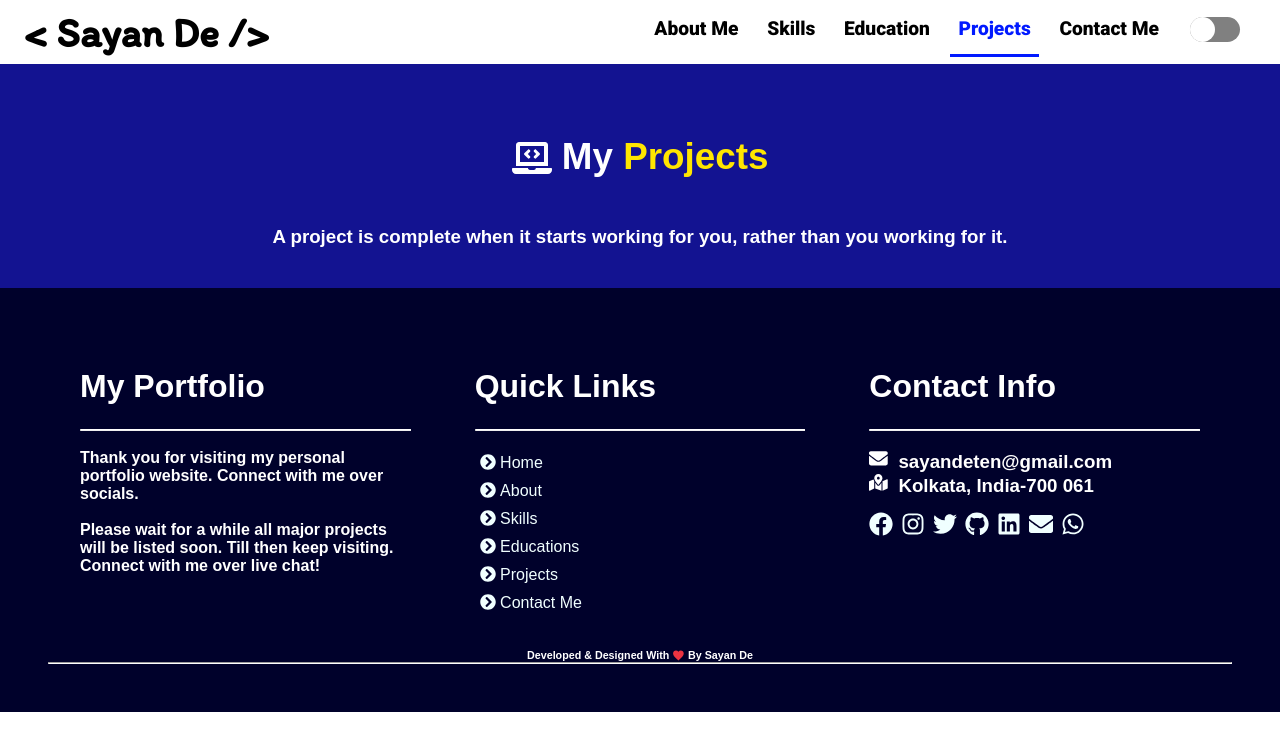
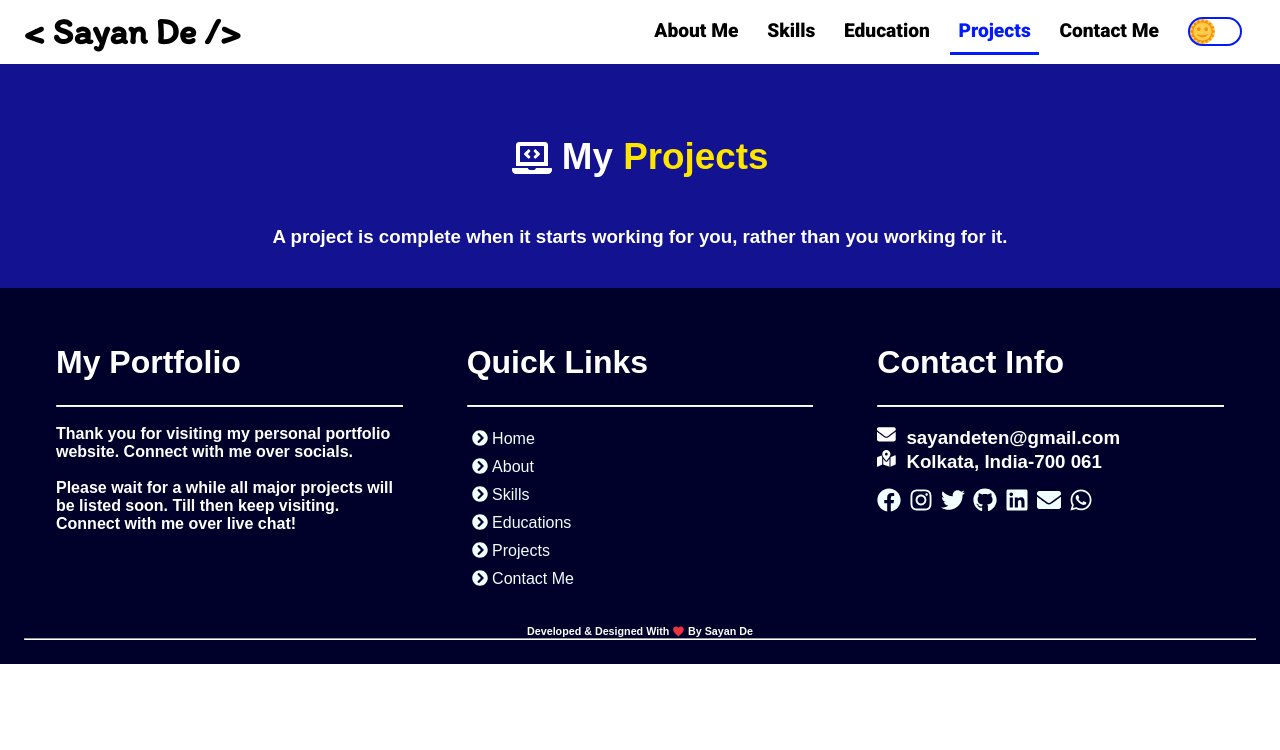
Before and after one commit to sayandedotcom/My-Portfolio-Website-ReactJs, a React (Create React App) app: page /projects in a window 1280 px wide. Shown: the top 750 px of the page. Built offline with nearby package versions, Linux system fonts and the light colour scheme.

Commit message:
Changings Pics in Dark Modet

```diff
--- a/src/components/home/home.jsx
+++ b/src/components/home/home.jsx
@@ -29,7 +29,7 @@ export default function Home() {
         </h3>
 
         <br />
-        <h2 style={{ color: "#0984ad" }}>Connect With me here :)</h2>
+        <h2 style={{ color: "#0984ad" }}>Connect with me here :)</h2>
 
         {links.map(({ name, link, src }, index) => (
           <a key={index} href={link} target="blank">
--- a/src/components/navigation/navigation.css
+++ b/src/components/navigation/navigation.css
@@ -1,6 +1,6 @@
 .logo {
   color: black;
-  font-size: 1.3rem;
+  font-size: 1.15rem;
   font-family: "Itim", cursive;
   /* font-family: "Roboto", sans-serif; */
   text-decoration: none;
@@ -55,18 +55,25 @@
   height: 25px;
   width: 50px;
   border-radius: 20px;
-  background-color: grey;
+  background-color: rgb(255, 255, 255);
   margin: 10px;
+  /* border: 1px solid #011aff; */
+  outline: 2px solid #011aff;
 }
 .circle {
   height: 25px;
   width: 25px;
   border-radius: 50%;
-  background-color: white;
+  background-color: #ffcc4d;
   transition: 300ms;
+  background-image: url("../../assests/svg-sun.svg");
+  background-repeat: no-repeat;
+  background-position: center;
 }
 .toggleactive {
-  height: 25px;
   margin-left: 25px;
-  background-color: #323233;
+  background-color: #3c4145;
+  background-image: url("../../assests/svg-moon.svg");
+  background-repeat: no-repeat;
+  background-position: center;
 }
--- a/src/components/navigation/navigation.jsx
+++ b/src/components/navigation/navigation.jsx
@@ -1,5 +1,6 @@
 import React, { useState } from "react";
 import "./navigation.css";
+import Sun from "../../assests/svg-sun.svg";
 import {
   AppBar,
   Toolbar,
@@ -26,11 +27,11 @@ function Navigation() {
       <AppBar
         position="static"
         // color="default"
-        style={{ backgroundColor: `${isDarkMode ? "grey" : "white"}` }}
+        style={{ backgroundColor: `${isDarkMode ? "#23272f" : "white"}` }}
       >
         <Toolbar>
           <Grid container>
-            <Grid item lg={6} md={9} sm={5} xs={8}>
+            <Grid item lg={6} md={9} sm={5} xs={8.2}>
               <Tooltip title="Go Home" placement="bottom-end" arrow>
                 <Link className="logo" to="/">
                   <h1>&lt;&nbsp;</h1>
@@ -44,7 +45,7 @@ function Navigation() {
               lg={6}
               md={3}
               sm={7}
-              xs={4}
+              xs={3.8}
               className="nav-links-container"
             >
               {isMatch ? (
@@ -110,7 +111,7 @@ function Navigation() {
       {/* Footer Bar Starts */}
 
       <footer style={{ backgroundColor: "#00012b", color: "white" }}>
-        <Grid container p={6}>
+        <Grid container p={3}>
           <Grid item lg={4} md={4} sm={12} xs={12} p={4}>
             <Box>
               <h1 className="footer-heading">My Portfolio</h1>
--- a/src/components/projects/projects.jsx
+++ b/src/components/projects/projects.jsx
@@ -1,39 +1,8 @@
+import React from "react";
+import "./projects.css";
+import ProjectsList from "./projectsList";
 import { Grid } from "@mui/material";
-import React from "react";
-import "./projectss.css";
 import { FaLaptopCode } from "react-icons/fa";
-import Calulator from "../../assests/calculator.png";
-import ToDo from "../../assests/todo.png";
-import FreeCV from "../../assests/1.png";
-import { Label } from "@mui/icons-material";
-import Box from "@mui/material/Box";
-import Paper from "@mui/material/Paper";
-import Masonry from "@mui/lab/Masonry";
-import { styled } from "@mui/material/styles";
-
-// const Label = styled(Paper)(({ theme }) => ({
-//   backgroundColor: theme.palette.mode === "dark" ? "#1A2027" : "#fff",
-//   ...theme.typography.body2,
-//   padding: theme.spacing(0.5),
-//   textAlign: "center",
-//   color: theme.palette.text.secondary,
-//   borderBottomLeftRadius: 0,
-//   borderBottomRightRadius: 0,
-// }));
-const itemData = [
-  {
-    img: FreeCV,
-    title: "FreeCV",
-  },
-  {
-    img: Calulator,
-    title: "Calculator",
-  },
-  {
-    img: ToDo,
-    title: "Port",
-  },
-];
 
 export default function Projects() {
   return (
@@ -49,26 +18,6 @@ export default function Projects() {
         </h3>
       </Grid>
 
-      {/* <Box sx={{ width: "100%", minHeight: 829, padding: "2rem 6rem" }}>
-        <Masonry columns={3}>
-          {itemData.map(({ img, title }, index) => (
-            <div key={index}>
-              <Label>{title}</Label>
-              <img
-                src={img}
-                // srcSet={`${item.img}?w=162&auto=format&dpr=2 2x`}
-                alt={"item.title"}
-                style={{
-                  borderBottomLeftRadius: 4,
-                  borderBottomRightRadius: 4,
-                  display: "block",
-                  width: "100%",
-                }}
-              />
-            </div>
-          ))}
-        </Masonry>
-      </Box> */}
       {/* <div className="container">
         <div className="card">
           <img src={Calulator} alt="cal" />
--- /dev/null
+++ b/src/components/projects/projectsList.jsx
@@ -0,0 +1,20 @@
+import FreeCV from "../../assests/1.png";
+import Calulator from "../../assests/calculator.png";
+import ToDo from "../../assests/todo.png";
+
+const ProjectsList = [
+  {
+    img: FreeCV,
+    title: "FreeCV",
+  },
+  {
+    img: Calulator,
+    title: "Calculator",
+  },
+  {
+    img: ToDo,
+    title: "To-Do List",
+  },
+];
+
+export default ProjectsList;
```
Also changed, not shown: src/assests/svg-moon.svg (added), src/assests/svg-sun.svg (added), src/components/TO-DO.txt (added), src/components/projects/projects.css (renamed from src/components/projects/projectss.css).
